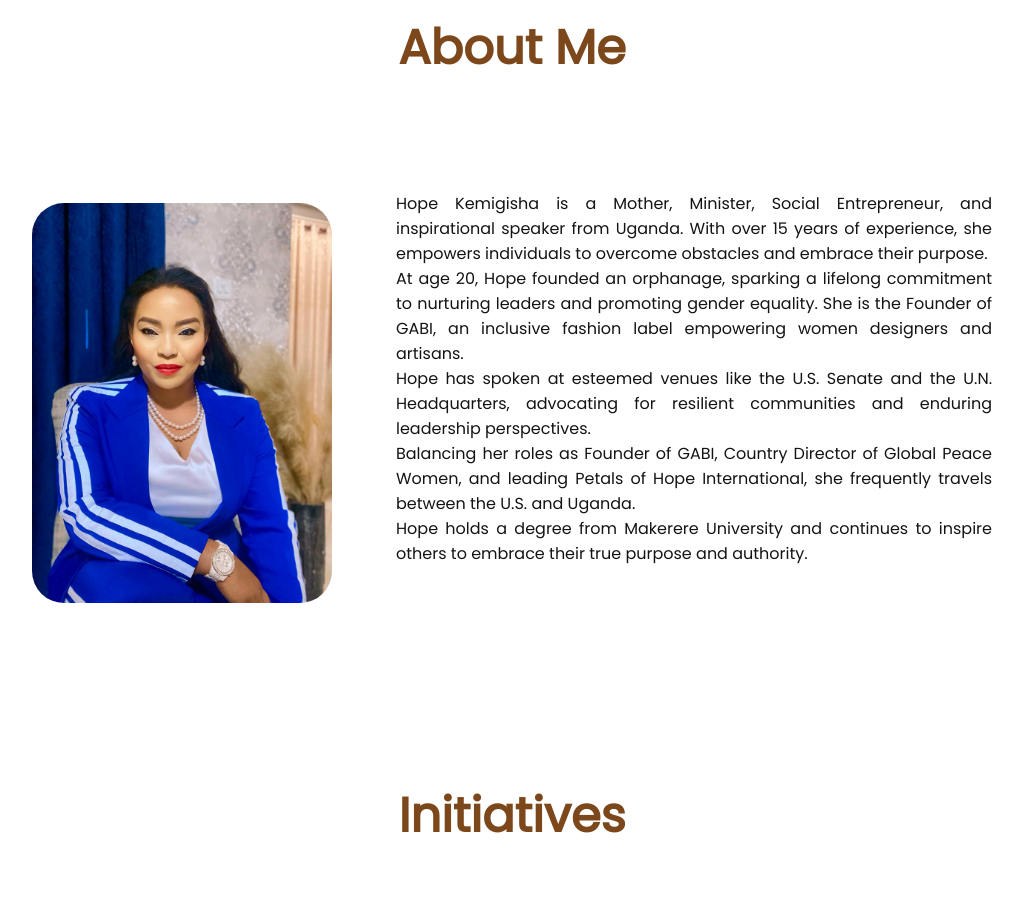
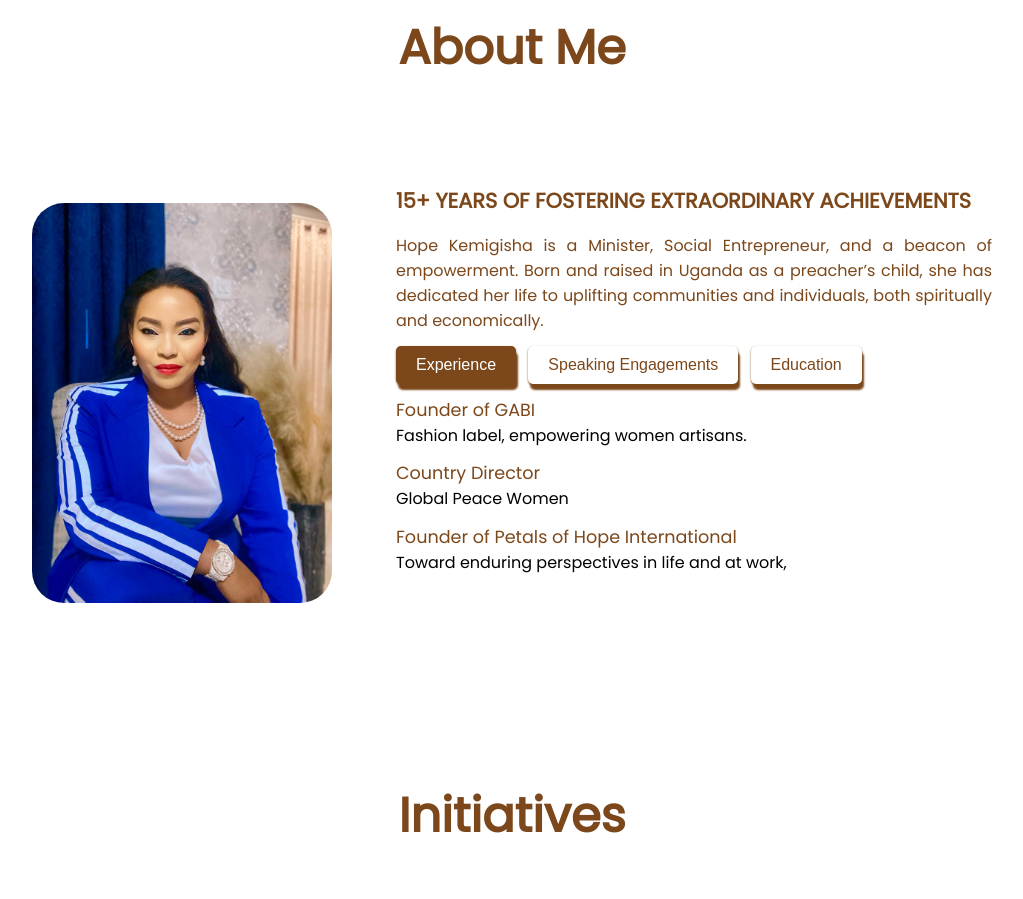
Before and after one commit to phionaaladina/HopeKemigisha, a plain HTML site: page index.html in a window 1280 px wide. Shown: the part 780-1679 px from the top of the page, without its empty margins (128-1151 px from the left). Drawn offline with Linux system fonts and the light colour scheme.

Commit message:
about buttons and content segregation

```diff
--- a/index.html
+++ b/index.html
@@ -59,6 +59,7 @@
       </div>
 
     </section>
+
     <section id="about">
       <!-- <p class="section__text__p1">Get To Know More</p> -->
       <h1 class="title">About Me</h1>
@@ -74,15 +75,99 @@
 
           <div class="text-container">
 
+            <div class="about-content">
+              <!-- <h2 class="heading">About Me</h2> -->
+              <h3>15+ YEARS OF FOSTERING EXTRAORDINARY ACHIEVEMENTS</h3>
+              <p>Hope Kemigisha is a Minister, Social Entrepreneur, and a beacon of empowerment. Born and raised in Uganda as a preacher’s child,
+                   she has dedicated her life to uplifting communities and individuals, both spiritually and economically.</p>
+              <div class="about-btn">
+                  <button class="active">Experience</button>
+                  <button>Speaking Engagements</button>
+                  <button>Education</button>
+              </div>
+              <div class="content-btn">
+                  <div class="content">
+                      <div class="text-box">
+                      <p>Founder of GABI </p>
+                      <span>Fashion label, empowering women artisans.</span>
+                  </div>
+                  <div class="text-box">
+                      <p>Country Director</p>
+                      <span>Global Peace Women</span>
+                  </div>
+                  <div class="text-box">
+                      <p>Founder of Petals of Hope International </p>
+                      <span>Toward enduring perspectives in life and at work, </span>
+                  </div>
+                  </div>
+
+                  <div class="content">
+                      <div class="text-box">
+                      <p>2021 Speaking Tour</p>
+                      <span>U.S Pacific North West and Orange County, California.</span>
+                  </div>
+                  <div class="text-box">
+                      <p>2019 – Presentations at the U.S Senate (Washington D.C), and at the U.N Headquarters (New York). </p>
+                      <span>IYLA Global Ambassador designation</span>
+                  </div>
+                  <div class="text-box">
+                      <p>2020 – Corporate sponsored speaker series for women in leadership </p>
+                      <span>Toward enduring perspectives in life and at work, amidst perpetual uncertainty.</span>
+                  </div>
+                  </div>
 
 
-            <p>Hope Kemigisha is a Mother, Minister, Social Entrepreneur, and inspirational speaker from Uganda. With over 15 years of experience, she empowers individuals to overcome obstacles and embrace their purpose.</p>
-            <p>At age 20, Hope founded an orphanage, sparking a lifelong commitment to nurturing leaders and promoting gender equality. She is the Founder of GABI, an inclusive fashion label empowering women designers and artisans.</p>
-            <p>Hope has spoken at esteemed venues like the U.S. Senate and the U.N. Headquarters, advocating for resilient communities and enduring leadership perspectives.</p>
-            <p>Balancing her roles as Founder of GABI, Country Director of Global Peace Women, and leading Petals of Hope International, she frequently travels between the U.S. and Uganda.</p>
-            <p>Hope holds a degree from Makerere University and continues to inspire others to embrace their true purpose and authority.</p>
+                  <div class="content">
+                      <div class="text-box">
+                      <p>Makerere University</p>
+                      <span>Alumnus</span>
+                  </div>
+
+                  </div>
+              </div>
+
+          </div>
 
     </section>
+
+
+
+
+
+
+
+
+
+
+
+
+
+
+
+
+
+
+
+
+
+
+
+
+
+
+
+
+
+
+
+
+
+
+
+
+
+
+
 
 
 
--- a/script.js
+++ b/script.js
@@ -27,6 +27,33 @@ var form = document.getElementById('sheetdb-form');
 
 
 
+
+
+// // remove navlist
+// navlist.addEventListener("click",()=>{
+//   navlist.classList.remove("active");
+//   menuIcon.classList.remove("active");
+//   document.body.classList.remove("open");
+// })
+
+
+
+// Switch between about buttons
+const buttons = document.querySelectorAll('.about-btn button');
+const contents = document.querySelectorAll('.content');
+
+console.log("Buttons: ", buttons);
+console.log("Contents: ", contents);
+
+buttons.forEach((button, index) => {
+  button.addEventListener('click', () => {
+    console.log("Button clicked: ", index);
+    contents.forEach(content => content.style.display = 'none');
+    contents[index].style.display = 'block';
+    buttons.forEach(btn => btn.classList.remove('active'));
+    button.classList.add('active');
+  });
+});
 
 
 
--- a/style.css
+++ b/style.css
@@ -695,3 +695,100 @@ form .btn2:hover{
 footer p {
   text-align: center;
 }  */
+
+
+
+
+
+
+
+/* ==================== About section css code ============================ */
+.about{
+  display: flex;
+  justify-content: space-between;
+  align-items: center;
+  gap: 1rem;
+}
+
+.about .about-img{
+  position: relative;
+}
+
+.about .about-img .aboutHero{
+  width: 40vw;
+  height: auto;
+}
+
+.about-img .ring{
+  position: absolute;
+  top: 22%;
+  right: 1%;
+}
+
+.about-img .circle{
+  position: absolute;
+  top: 0%;
+  left: 0%;
+}
+
+
+.about-content{
+  padding: 3rem 0;
+}
+
+.about-content h2{
+  color: var(--main-color);
+}
+
+.about-content h3{
+  font-size: 1.3rem;
+  line-height: 3rem;
+  margin: .5rem 0;
+  color: var(--primary-color);
+}
+
+.about-content p{
+  color: var(--primary-color);
+}
+
+.text-box p{
+  font-size: 1.1rem;
+  font-weight: 500;
+}
+
+.about-btn{
+  margin: .8rem 0;
+}
+
+.about-btn button{
+  background: var(--white);
+  padding: 10px 20px;
+  border-radius: 5px;
+  border: none;
+  font-size: 1rem;
+  font-weight: 500;
+  color:var(--primary-color);
+  box-shadow: var(--primary-color) 0px 1px 2px 0,
+                var(--primary-color) 2px 6px 2px;
+  margin-right: .5rem;
+  cursor: pointer;
+  transition: all .3s ease;
+}
+
+
+.about-btn button.active{
+  background: var(--primary-color);
+  color: var(--white);
+}
+
+.text-box{
+  margin: .8rem 0;
+}
+
+.content-btn > .content:not(:first-child){
+  display: none;
+}
+
+.about-btn button:hover{
+  box-shadow: var(--primary-color);
+}
```
